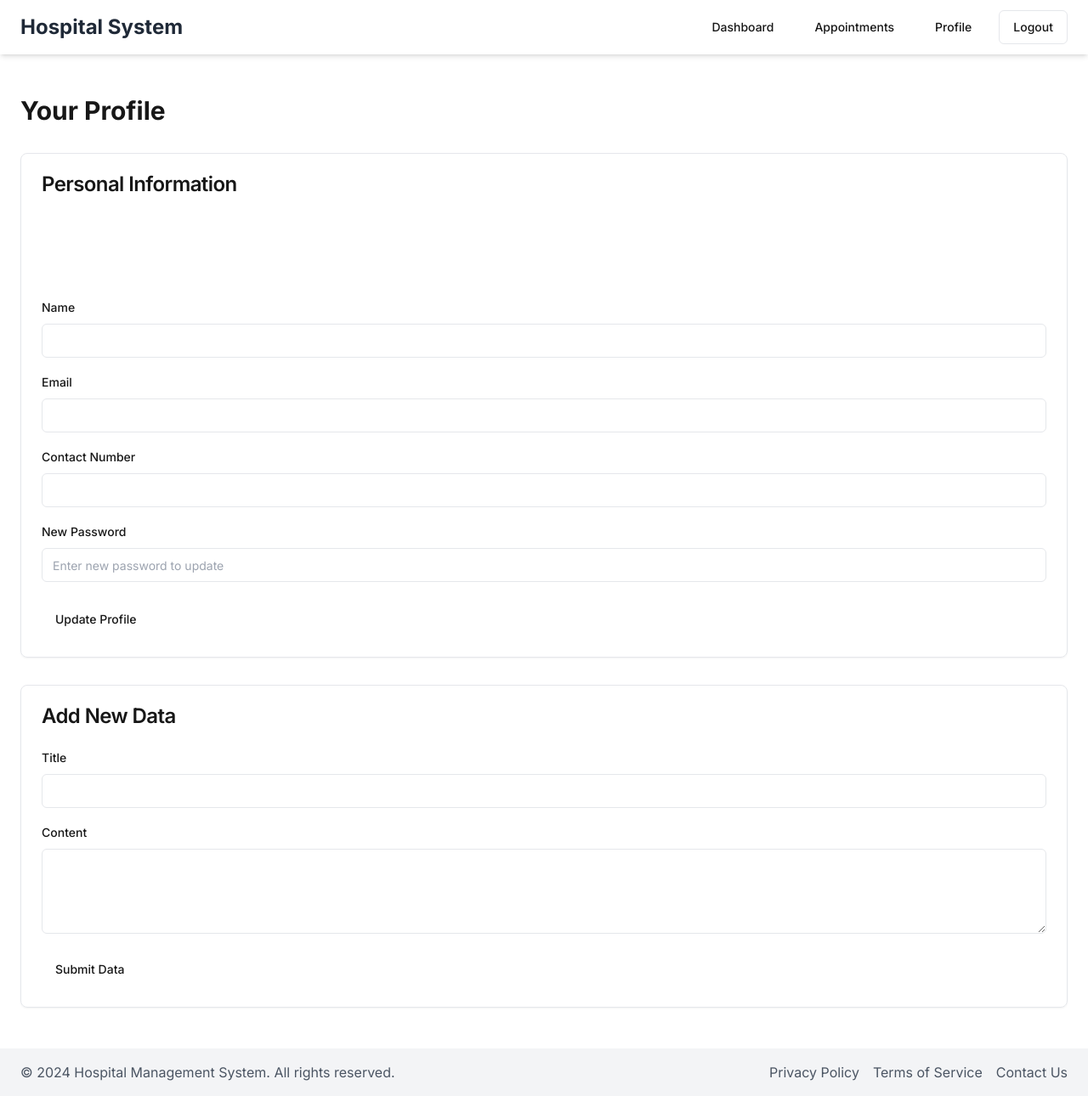
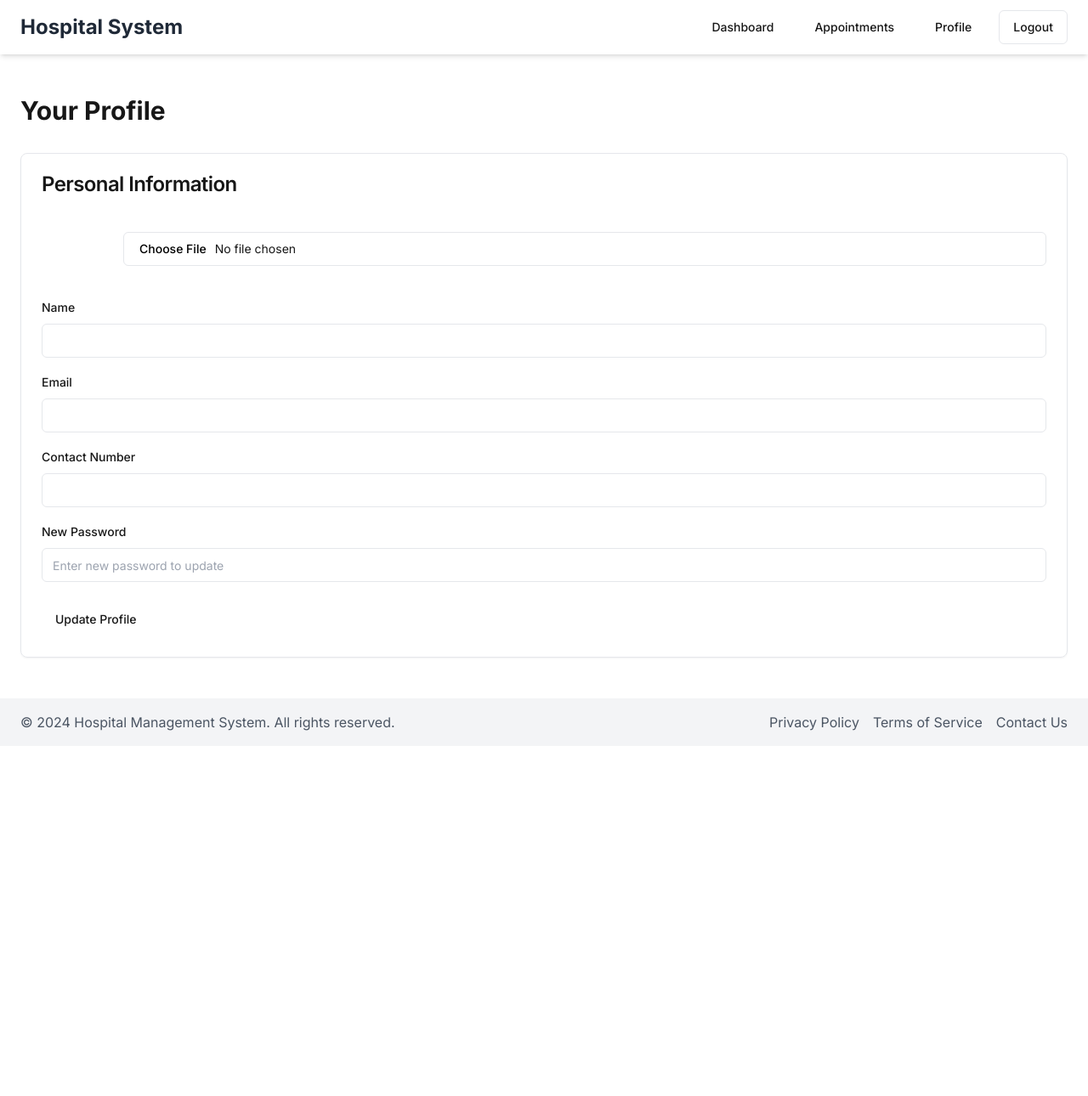
Before and after one commit to PoPsicles05/project1, a Next.js app: page /profile in a window 1280 px wide. Shown: the whole page at 85% size. After the commit the page ends 878 px from the top, so only its background shows below. Built offline with nearby package versions, Linux system fonts and the light colour scheme; no server answers.

Commit message:
Update page.tsx

```diff
--- a/app/profile/page.tsx
+++ b/app/profile/page.tsx
@@ -9,12 +9,6 @@ import { Card, CardHeader, CardTitle, CardContent, CardFooter } from '@/componen
 import { Avatar, AvatarFallback, AvatarImage } from '@/components/ui/avatar'
 import { toast } from '@/components/ui/use-toast'
 
-interface UserData {
-  title: string
-  content: string
-  user_id: string
-}
-
 export default function Profile() {
   const [name, setName] = useState('')
   const [email, setEmail] = useState('')
@@ -22,15 +16,13 @@ export default function Profile() {
   const [password, setPassword] = useState('')
   const [avatarUrl, setAvatarUrl] = useState('')
   const [loading, setLoading] = useState(true)
-  const [dataTitle, setDataTitle] = useState('')
-  const [dataContent, setDataContent] = useState('')
 
   useEffect(() => {
     fetchProfile()
   }, [])
 
   async function fetchProfile() {
-    try {
+    setLoading(true)
     const { data: { user } } = await supabase.auth.getUser()
     if (user) {
       setName(user.user_metadata.full_name || '')
@@ -38,77 +30,56 @@ export default function Profile() {
       setContactNo(user.user_metadata.phone || '')
       setAvatarUrl(user.user_metadata.avatar_url || '')
     }
-    } catch (error) {
-      console.error('Error fetching profile:', error)
-      toast({
-        title: "Error",
-        description: "Failed to fetch profile data.",
-        variant: "destructive",
-      })
-    } finally {
     setLoading(false)
-    }
   }
 
   const handleSubmit = async (e: React.FormEvent) => {
     e.preventDefault()
     setLoading(true)
-    try {
     const { error } = await supabase.auth.updateUser({
       email,
       password: password || undefined,
       data: { full_name: name, phone: contactNo }
     })
 
-      if (error) throw error
-
-      toast({
-        title: "Success",
-        description: "Profile updated successfully.",
-      })
-    } catch (error) {
-      console.error('Error updating profile:', error)
+    if (error) {
       toast({
         title: "Error",
         description: "Failed to update profile. Please try again.",
         variant: "destructive",
       })
-    } finally {
+    } else {
+      toast({
+        title: "Success",
+        description: "Profile updated successfully.",
+      })
+    }
     setLoading(false)
   }
-  }
 
-  const handleDataSubmit = async (e: React.FormEvent) => {
-    e.preventDefault()
-    try {
-      const { data: { user } } = await supabase.auth.getUser()
-      if (!user) throw new Error('No user found')
+  const handleAvatarChange = async (e: React.ChangeEvent<HTMLInputElement>) => {
+    const file = e.target.files?.[0]
+    if (file) {
+      const { data, error } = await supabase.storage
+        .from('avatars')
+        .upload(`${Date.now()}_${file.name}`, file)
 
-      const newData: UserData = {
-        title: dataTitle,
-        content: dataContent,
-        user_id: user.id
-      }
-
-      const { error } = await supabase
-        .from('user_data')
-        .insert([newData])
-
-      if (error) throw error
-
-      toast({
-        title: "Success",
-        description: "Data submitted successfully.",
-      })
-      setDataTitle('')
-      setDataContent('')
-    } catch (error) {
-      console.error('Error submitting data:', error)
+      if (error) {
         toast({
           title: "Error",
-        description: "Failed to submit data. Please try again.",
+          description: "Failed to upload avatar. Please try again.",
           variant: "destructive",
         })
+      } else if (data) {
+        const { data: { publicUrl } } = supabase.storage
+          .from('avatars')
+          .getPublicUrl(data.path)
+
+        setAvatarUrl(publicUrl)
+        await supabase.auth.updateUser({
+          data: { avatar_url: publicUrl }
+        })
+      }
     }
   }
 
@@ -130,6 +101,11 @@ export default function Profile() {
                 <AvatarImage src={avatarUrl} alt={name} />
                 <AvatarFallback>{name.split(' ').map(n => n[0]).join('')}</AvatarFallback>
               </Avatar>
+              <Input
+                type="file"
+                accept="image/*"
+                onChange={handleAvatarChange}
+              />
             </div>
             <div className="space-y-2">
               <Label htmlFor="name">Name</Label>
@@ -172,43 +148,9 @@ export default function Profile() {
             </div>
           </CardContent>
           <CardFooter>
-            <Button type="submit" disabled={loading}>
-              {loading ? 'Updating...' : 'Update Profile'}
-            </Button>
+            <Button type="submit">Update Profile</Button>
           </CardFooter>
         </form>
-      </Card>
-
-      <Card className="mt-8">
-        <CardHeader>
-          <CardTitle>Add New Data</CardTitle>
-        </CardHeader>
-        <CardContent>
-          <form onSubmit={handleDataSubmit} className="space-y-4">
-            <div className="space-y-2">
-              <Label htmlFor="dataTitle">Title</Label>
-              <Input
-                id="dataTitle"
-                value={dataTitle}
-                onChange={(e) => setDataTitle(e.target.value)}
-                required
-              />
-            </div>
-            <div className="space-y-2">
-              <Label htmlFor="dataContent">Content</Label>
-              <textarea
-                id="dataContent"
-                className="w-full min-h-[100px] px-3 py-2 text-sm rounded-md border border-input"
-                value={dataContent}
-                onChange={(e) => setDataContent(e.target.value)}
-                required
-              />
-            </div>
-            <Button type="submit" disabled={loading}>
-              {loading ? 'Submitting...' : 'Submit Data'}
-            </Button>
-          </form>
-        </CardContent>
       </Card>
     </div>
   )
```
Lines whose indentation alone changed are shown as unchanged.
